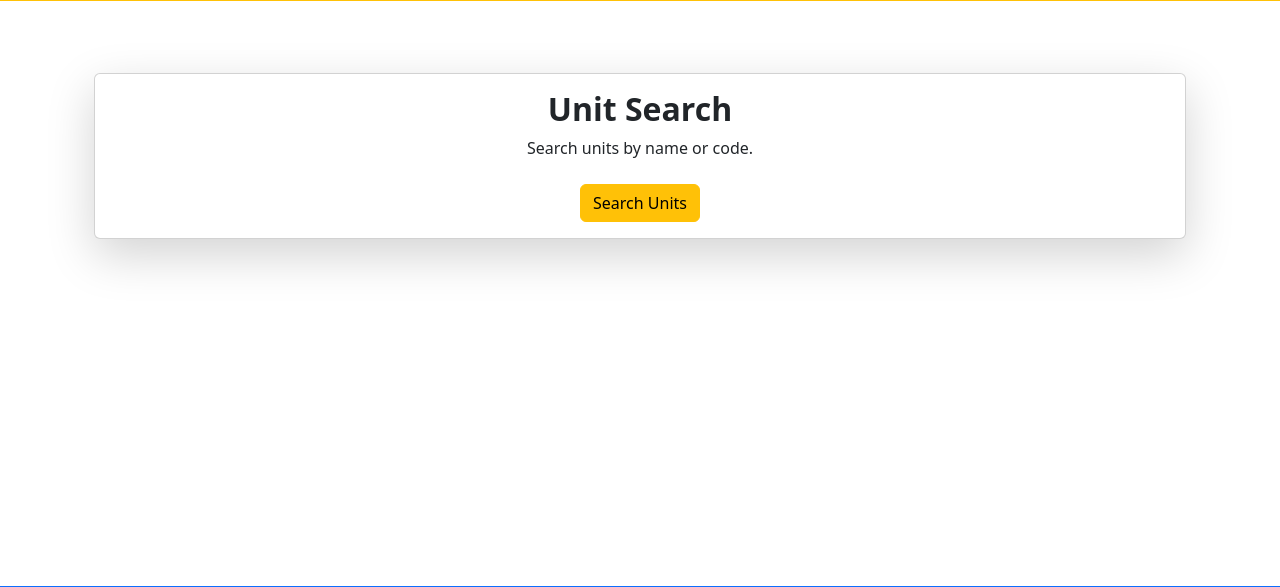
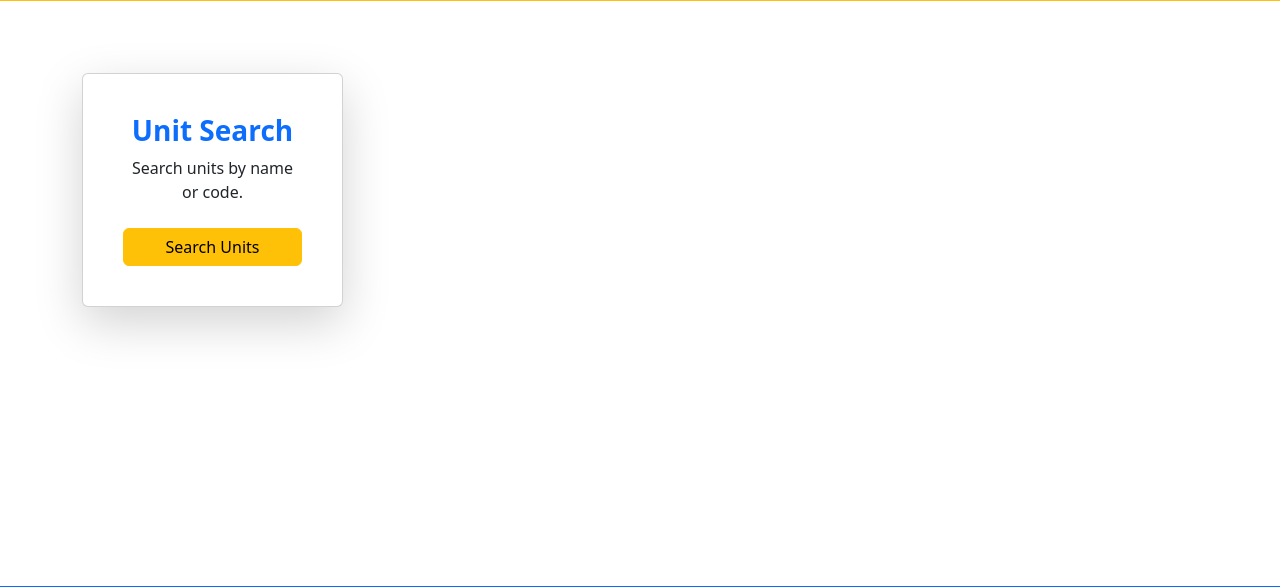
Before and after one commit to VoonYan/AI-Learning-Outcome-Builder, a Flask app: template app/templates/main_page.html in a window 1280 px wide. Shown: the part 214-801 px from the top of the page. Run offline with Flask 3, Linux system fonts and the light colour scheme; the template is opened without the code that fills it, so the values that code supplies are empty.

Commit message:
Rest size of tiles.

```diff
--- a/app/templates/main_page.html
+++ b/app/templates/main_page.html
@@ -10,9 +10,10 @@ Hello {{ username }}. Please select from one of the following:
 
 
 {% block content %}
-<div class="container my-5">
+<main class="flex-grow-1 d-flex">
+    <div class="container-x1 my-5 flex-grow-1">
 
-  <!-- Flash Messages -->
+    <!-- Flash messages -->
     {% with messages = get_flashed_messages(with_categories=true) %}
         {% if messages %}
             {% for category, message in messages %}
@@ -25,60 +26,68 @@ Hello {{ username }}. Please select from one of the following:
     {% endwith %}
 
 
+<!-- Dashboard grid -->
+<div class="row g-4">
 
     <!-- Unit Search -->
-    <div class="col d-flex">
-        <div class="card shadow-lg flex-fill d-flex flex-column justify-content-center align-items-center text-center p-3">
-        <h2 class="mb-2"><strong>Unit Search</strong></h2>
-        <p class="mb-3">Search units by name or code.</p>
-        <a class="btn mt-2 btn-warning" href="{{ url_for('main.search_unit') }}">Search Units</a>
+    <div class="col-12 col-md-6 col-lg-3">
+      <div class="card shadow-lg h-100 text-center p-4">
+        <div class="card-body d-flex flex-column">
+            <h2 class="h3 fw-bold text-primary">Unit Search</h2>
+            <p class="flex-grow-1">Search units by name or code.</p>
+            <a class="btn btn-warning mt-2" href="{{ url_for('main.search_unit') }}">Search Units</a>
+          </div>
         </div>
     </div>
 
-    <!-- New Units-->
+    <!-- New Units -->
     {% if current_user.is_authenticated and current_user.role.value in ["admin", "unit_coordinator"] %}
-    <div class="col d-flex">
-        <div class="card shadow-lg flex-fill d-flex flex-column justify-content-center align-items-center text-center p-3">
-        <h2 class="mb-2"><strong>New Units</strong></h2>
-        <p class="mb-3">Create a new unit.</p>
-        <a class="btn mt-2 btn-warning" href="{{ url_for('main.new_unit') }}">New Unit</a>
+    <div class="col-12 col-md-6 col-lg-3">
+      <div class="card shadow-lg h-100 text-center p-4">
+        <div class="card-body d-flex flex-column">
+            <h2 class="h3 fw-bold text-primary">New Units</h2>
+            <p class="flex-grow-1">Create a new unit.</p>
+            <a class="btn btn-warning mt-2" href="{{ url_for('main.new_unit') }}">New Unit</a>
+          </div>
+        </div>
+    </div>
+    </div>
+    {% endif %}
+
+    <!-- Data Management -->
+    {% if current_user.is_authenticated and current_user.role.value in ["admin", "unit_coordinator"] %}
+    <div class="col-12 col-md-6 col-lg-3">
+      <div class="card shadow-lg h-100 text-center p-4">
+        <div class="card-body d-flex flex-column">
+            <h2 class="h3 fw-bold text-primary">Data Management</h2>
+            <p class="flex-grow-1">Import/export units in bulk, making data management easier.</p>
+            <div class="d-flex flex-wrap justify-content-center gap-2 mt-3">
+              <form method="post" action="{{ url_for('main.import_units') }}" enctype="multipart/form-data" class="d-inline">
+            <label for="importFile" class="btn btn-warning fw-bold text-dark">Import Units</label>
+            <input type="file" id="importFile" name="import_file" class="d-none" accept=".csv,.xlsx,.xls" onchange="this.form.submit()">
+          </form>
+          <a href="{{ url_for('main.export_my_units') }}" class="btn btn-warning fw-bold text-dark">Export Mine</a>
+          <a href="{{ url_for('main.export_all_units') }}" class="btn btn-warning fw-bold text-dark">Export All</a>
+        </div>
+      </div>
+    </div>
+    {% endif %}
+
+    <!-- Admin Tools -->
+    {% if current_user.is_authenticated and current_user.role.value == "admin" %}
+    <div class="col-12 col-md-6 col-lg-3">
+      <div class="card shadow-lg h-100 text-center p-4">
+        <div class="card-body d-flex flex-column">
+            <h2 class="h3 fw-bold text-primary">Admin Tools</h2>
+            <p class="flex-grow-1">Access administrative functions.</p>
+            <a class="btn btn-warning mt-2" href="{{ url_for('main.admin') }}">Admin Tools</a>
+          </div>
       </div>
     </div>
     {% endif %}
 
 
-    <!-- Add data-->
-    {% if current_user.is_authenticated and current_user.role.value in ["admin", "unit_coordinator"] %}
-    <div class="col d-flex ">
-        <div class="card shadow-lg flex-fill flex-column justify-content-center align-items-center text-center p-3 ">
-        <h1 class="mb-3"><strong>Data Management</strong></h1>
-        <p>Import/export units in bulk, making data management easier.</p>
-        <div class="d-flex gap-2">
-            <!-- Import Button  -->
-            <form method="post" action="{{ url_for('main.import_units') }}" enctype="multipart/form-data" class="d-inline">
-                <label for="importFile" class="btn mt-3 btn-warning">
-                    Import Units From CSV or XLSX
-                </label>
-                <input type="file" id="importFile" name="import_file" class="d-none" accept=".csv,.xlsx,.xls" onchange="this.form.submit()">
-            </form>
-            <!-- Export Button -->
-            <a class="btn mt-3 btn-warning" href="{{ url_for('main.export_my_units') }}">Export My Units</a>
-            <a class="btn mt-3 btn-warning" href="{{ url_for('main.export_all_units') }}">Export All Units</a>
-        </div>
-    </div>
-    </div>
-    {% endif %}
 
-    <!-- Admin Tools-->
-    {% if current_user.is_authenticated and current_user.role.value == "admin" %}
-    <div class="col d-flex">
-        <div class="card shadow-lg flex-fill d-flex flex-column justify-content-center align-items-center text-center p-3">
-        <h2 class="mb-2"><strong>Admin Tools</strong></h2>
-        <p class="mb-3">Access administrative functions.</p>
-        <a class="btn mt-2 btn-warning" href="{{ url_for('main.admin') }}">Admin Tools</a>
-        </div>
-    </div>
-    {% endif %}
     </div>
 </div>
 </div>
```
Lines whose indentation alone changed are shown as unchanged.
